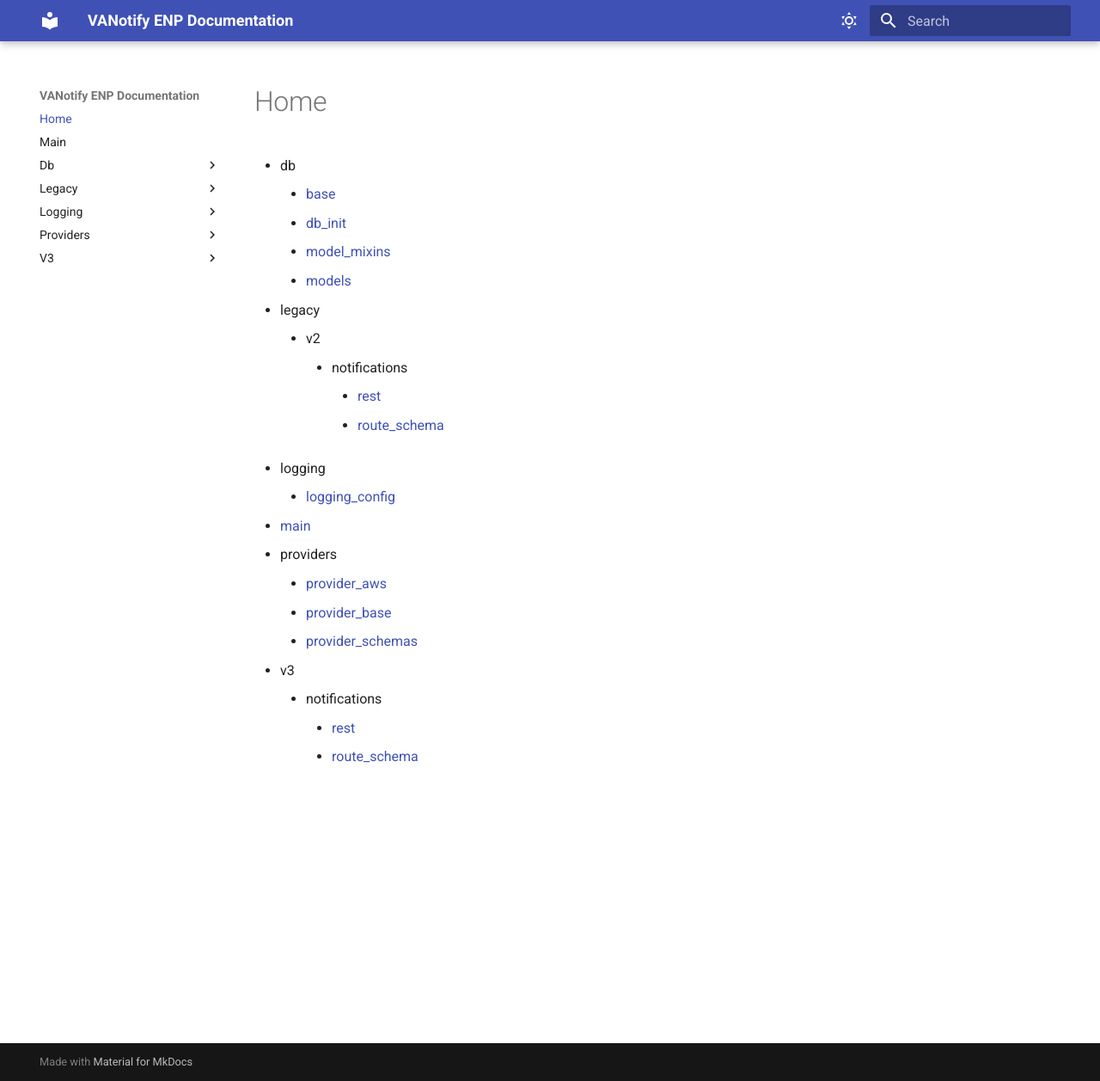
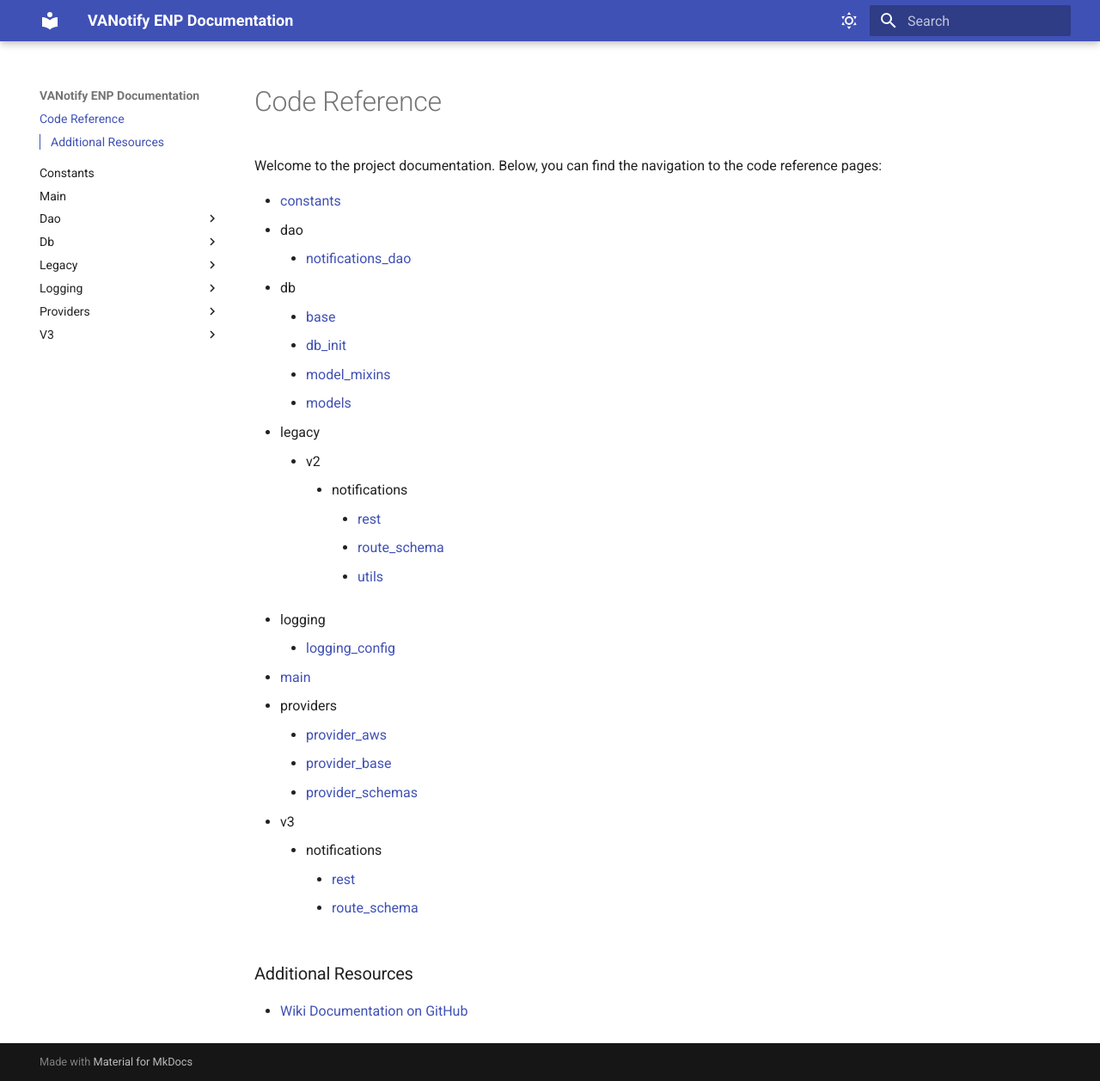
Before and after one commit to department-of-veterans-affairs/va-enp-api, an MkDocs documentation site: the page built from docs/index.md, in a window 1280 px wide and 1257 px high. Shown: the whole window at 86% size. Built offline with MkDocs 1.6.1 and Material for MkDocs 9.7.7, drawn with Linux system fonts in a browser that asks for light colours.

Commit message:
Squash #54 - Generate new docs

```diff
--- a/docs/index.md
+++ b/docs/index.md
@@ -1,3 +1,10 @@
+# Code Reference
+
+Welcome to the project documentation. Below, you can find the navigation to the code reference pages:
+
+* [constants](constants.md)
+* dao
+    * [notifications_dao](dao/notifications_dao.md)
 * db
     * [base](db/base.md)
     * [db_init](db/db_init.md)
@@ -8,6 +15,7 @@
         * notifications
             * [rest](legacy/v2/notifications/rest.md)
             * [route_schema](legacy/v2/notifications/route_schema.md)
+            * [utils](legacy/v2/notifications/utils.md)
 * logging
     * [logging_config](logging/logging_config.md)
 * [main](main.md)
@@ -19,3 +27,7 @@
     * notifications
         * [rest](v3/notifications/rest.md)
         * [route_schema](v3/notifications/route_schema.md)
+
+
+### Additional Resources
+- [Wiki Documentation on GitHub](https://github.com/department-of-veterans-affairs/va-enp-api/wiki)
```
Also changed, not shown: docs/constants.md (added, +1 -0 lines), docs/dao/notifications_dao.md (added, +1 -0 lines), docs/legacy/v2/notifications/utils.md (added, +1 -0 lines).
